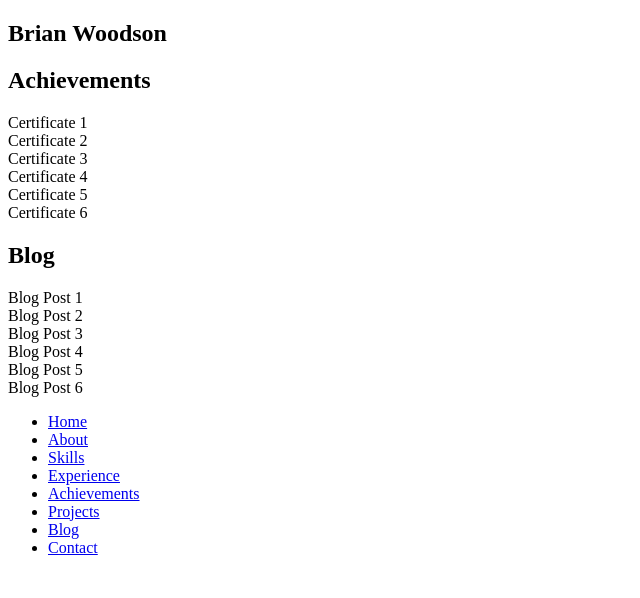
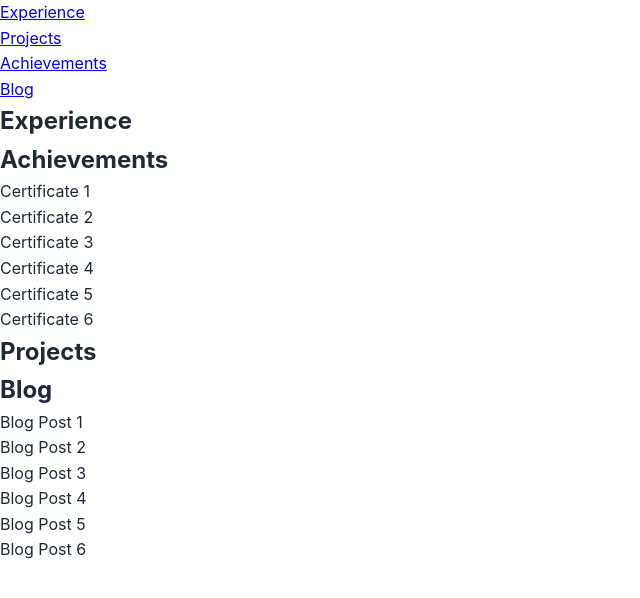
Before and after one commit to mookwoo/interactive-resume, a plain HTML site: page index.html in a window 1280 px wide. Shown: the whole page, without its empty margins (0-640 px from the left). Drawn offline with Linux system fonts and the light colour scheme.

Commit message:
Add loading animation, achievements section, and blog section to resume

```diff
--- a/index.html
+++ b/index.html
@@ -4,81 +4,49 @@
     <meta charset="UTF-8">
     <meta name="viewport" content="width=device-width, initial-scale=1.0">
     <title>Interactive Resume</title>
-    <!-- Other head content -->
+    <link rel="stylesheet" href="styles.css">
 </head>
 <body>
-    <!-- Loading Animation Wrapper -->
-    <div id="loading-animation">
-        <!-- Loading animation here -->
+    <div class="loading-animation">
+        <!-- Loading Animation Here -->
     </div>
-
-    <!-- Hero Section -->
-    <section id="hero">
-        <h1>Brian Woodson</h1>
-        <!-- Other content -->
+    <nav>
+        <ul>
+            <li><a href="#experience">Experience</a></li>
+            <li><a href="#projects">Projects</a></li>
+            <li><a href="#achievements">Achievements</a></li>
+            <li><a href="#blog">Blog</a></li>
+        </ul>
+    </nav>
+    <section id="experience">
+        <h2>Experience</h2>
+        <!-- Existing Experience Content -->
     </section>
-
-    <!-- About Section -->
-    <section id="about">
-        <!-- About content -->
-    </section>
-
-    <!-- Skills Section -->
-    <section id="skills">
-        <!-- Skills content -->
-    </section>
-
-    <!-- Experience Section -->
-    <section id="experience">
-        <!-- Experience content -->
-    </section>
-
-    <!-- Achievements Section -->
     <section id="achievements">
         <h2>Achievements</h2>
+        <div class="certificates">
             <div class="certificate-card">Certificate 1</div>
             <div class="certificate-card">Certificate 2</div>
             <div class="certificate-card">Certificate 3</div>
             <div class="certificate-card">Certificate 4</div>
             <div class="certificate-card">Certificate 5</div>
             <div class="certificate-card">Certificate 6</div>
+        </div>
     </section>
-
-    <!-- Projects Section -->
     <section id="projects">
-        <!-- Projects content -->
+        <h2>Projects</h2>
+        <!-- Existing Projects Content -->
     </section>
-
-    <!-- Blog Section -->
     <section id="blog">
         <h2>Blog</h2>
-        <div class="blog-post-card">Blog Post 1</div>
-        <div class="blog-post-card">Blog Post 2</div>
-        <div class="blog-post-card">Blog Post 3</div>
-        <div class="blog-post-card">Blog Post 4</div>
-        <div class="blog-post-card">Blog Post 5</div>
-        <div class="blog-post-card">Blog Post 6</div>
+        <div class="blog-posts">
+            <div class="blog-post">Blog Post 1</div>
+            <div class="blog-post">Blog Post 2</div>
+            <div class="blog-post">Blog Post 3</div>
+            <div class="blog-post">Blog Post 4</div>
+            <div class="blog-post">Blog Post 5</div>
+            <div class="blog-post">Blog Post 6</div>
+        </div>
     </section>
-
-    <!-- Contact Section -->
-    <section id="contact">
-        <!-- Contact content -->
-    </section>
-
-    <!-- Navigation Menu Update -->
-    <nav>
-        <ul>
-            <li><a href="#hero">Home</a></li>
-            <li><a href="#about">About</a></li>
-            <li><a href="#skills">Skills</a></li>
-            <li><a href="#experience">Experience</a></li>
-            <li><a href="#achievements">Achievements</a></li>
-            <li><a href="#projects">Projects</a></li>
-            <li><a href="#blog">Blog</a></li>
-            <li><a href="#contact">Contact</a></li>
-        </ul>
-    </nav>
-
-    <!-- Other body content -->
 </body>
 </html>
```
Lines whose indentation alone changed are shown as unchanged.
